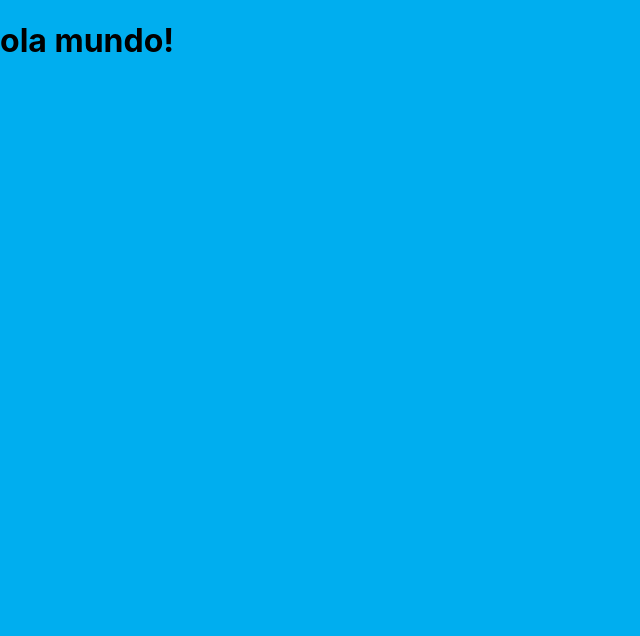
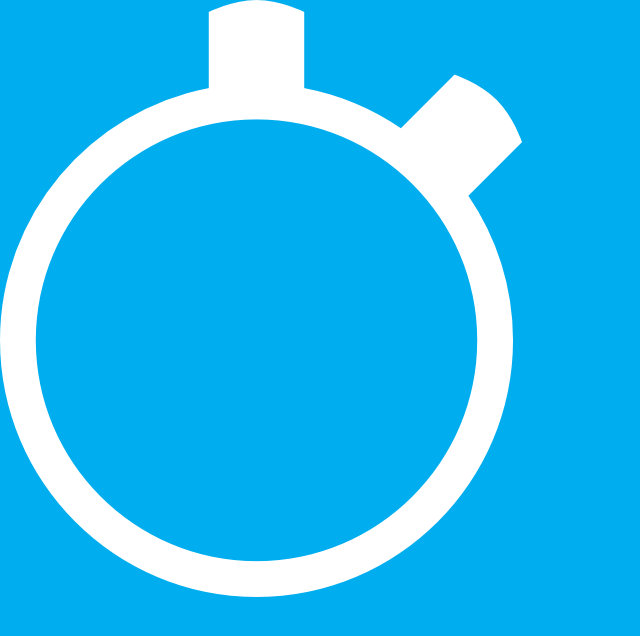
Before and after one commit to ThalysonOliveira/Cron-metro, a React (Create React App) app: page / in a window 1280 px wide. Shown: the top 636 px of the page, without its empty margins (0-640 px from the left). Built offline with nearby package versions, Linux system fonts and the light colour scheme.

Commit message:
Importado a imagem

```diff
--- a/src/App.js
+++ b/src/App.js
@@ -1,4 +1,6 @@
 import React, {Component} from 'react'
+
+import cronometroImg from './assets/cronometro.png'
 
 export default class App extends Component{
   constructor(props){
@@ -9,7 +11,7 @@ export default class App extends Component{
   render(){
     return(
       <div>
-        <h1>ola mundo!</h1>
+        <img src={cronometroImg} alt="Cronômetro"/>
       </div>
     )
   }
```
